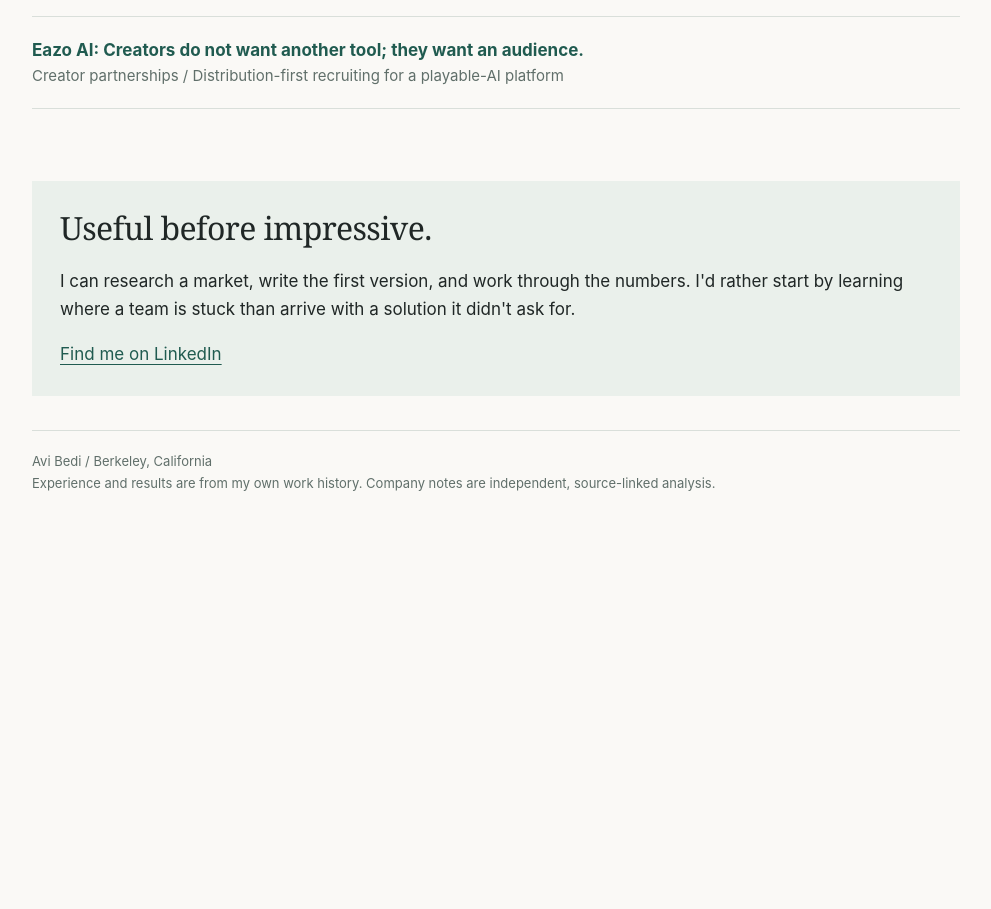
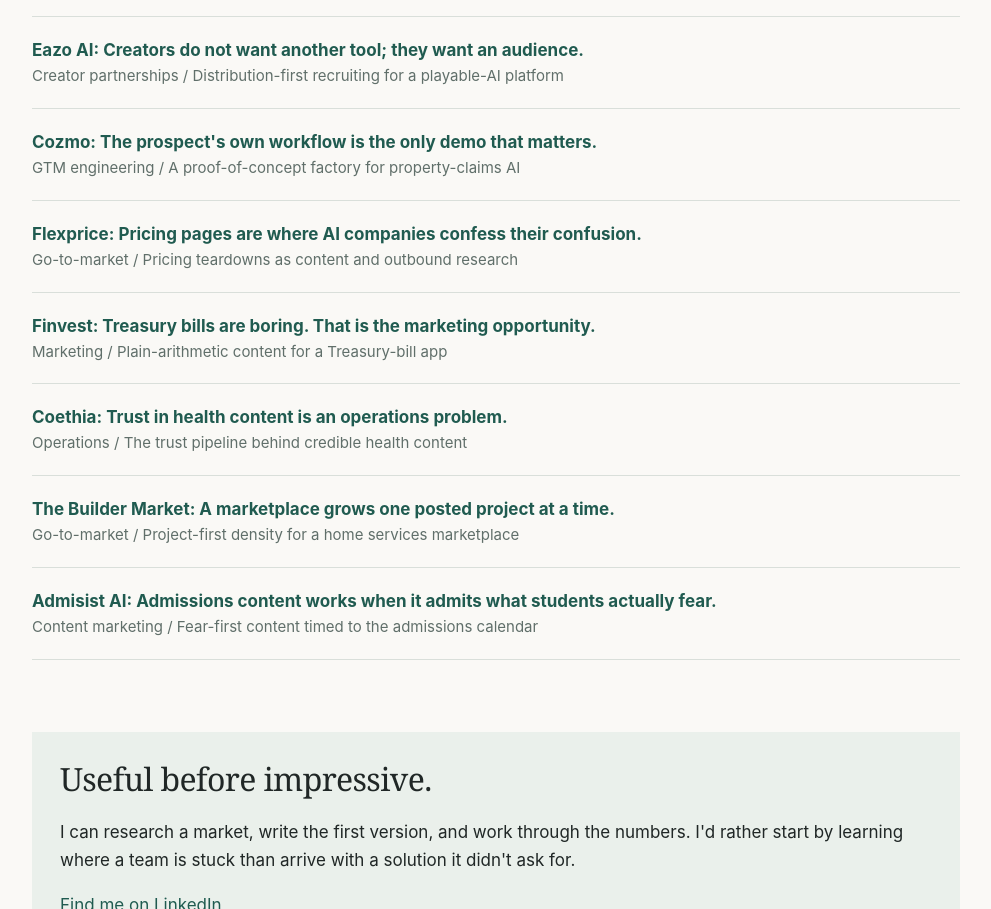
Before and after one commit to Avi3678/gtm-lab, a plain HTML site: page index.html in a window 1280 px wide. Shown: the part 8279-9188 px from the top of the page, without its empty margins (144-1135 px from the left). Before the commit the page ends 8843 px from the top, so only its background shows below. Drawn offline with Linux system fonts and the light colour scheme.

Commit message:
Update index.html

```diff
--- a/index.html
+++ b/index.html
@@ -80,5 +80,11 @@
 
 
 <a class="linkrow" href="memo-eazo-partnerships.html"><strong>Eazo AI: Creators do not want another tool; they want an audience.</strong><span>Creator partnerships / Distribution-first recruiting for a playable-AI platform</span></a>
+<a class="linkrow" href="memo-cozmo-gtm.html"><strong>Cozmo: The prospect's own workflow is the only demo that matters.</strong><span>GTM engineering / A proof-of-concept factory for property-claims AI</span></a>
+<a class="linkrow" href="memo-flexprice-gtm.html"><strong>Flexprice: Pricing pages are where AI companies confess their confusion.</strong><span>Go-to-market / Pricing teardowns as content and outbound research</span></a>
+<a class="linkrow" href="memo-finvest-marketing.html"><strong>Finvest: Treasury bills are boring. That is the marketing opportunity.</strong><span>Marketing / Plain-arithmetic content for a Treasury-bill app</span></a>
+<a class="linkrow" href="memo-coethia-ops.html"><strong>Coethia: Trust in health content is an operations problem.</strong><span>Operations / The trust pipeline behind credible health content</span></a>
+<a class="linkrow" href="memo-buildermarket-gtm.html"><strong>The Builder Market: A marketplace grows one posted project at a time.</strong><span>Go-to-market / Project-first density for a home services marketplace</span></a>
+<a class="linkrow" href="memo-admisist-content.html"><strong>Admisist AI: Admissions content works when it admits what students actually fear.</strong><span>Content marketing / Fear-first content timed to the admissions calendar</span></a>
 </section>
 <div class="closing"><h2>Useful before impressive.</h2><p>I can research a market, write the first version, and work through the numbers. I'd rather start by learning where a team is stuck than arrive with a solution it didn't ask for.</p><a href="https://www.linkedin.com/in/avisbedi/">Find me on LinkedIn</a></div><footer>Avi Bedi / Berkeley, California<br>Experience and results are from my own work history. Company notes are independent, source-linked analysis.</footer></main></body></html>
```
